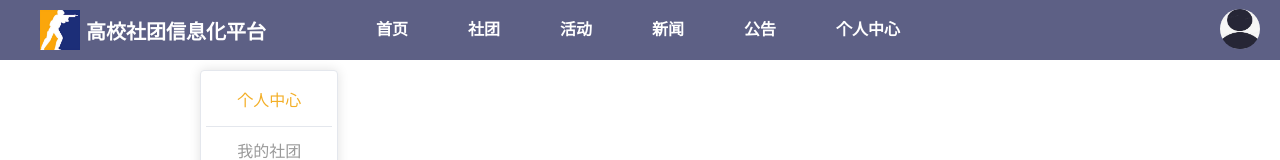
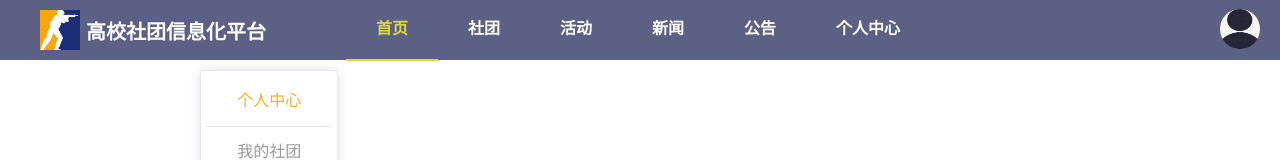
Before and after one commit to ProphetSAMA/wsssfun-ClubManag, a Vue app in the folder web/club-pc/: page /mine in a window 1280 px wide. Shown: the top 160 px of the page. Built offline with nearby package versions, Linux system fonts and the light colour scheme.

Commit message:
持久化tabs标签切换状态

```diff
--- a/web/club-pc/package.json
+++ b/web/club-pc/package.json
@@ -12,6 +12,8 @@
     "@element-plus/icons-vue": "^2.3.1",
     "element-plus": "^2.8.4",
     "pinia": "^2.2.4",
+    "pinia-plugin-persist": "^1.0.0",
+    "pinia-plugin-persistedstate": "^4.1.1",
     "swiper": "^11.1.14",
     "vue": "^3.5.10",
     "vue-router": "^4.4.5"
--- a/web/club-pc/src/main.ts
+++ b/web/club-pc/src/main.ts
@@ -3,6 +3,7 @@ import router from './router'
 import App from './App.vue'
 
 import { createPinia } from 'pinia'
+import piniaPersistedstate from 'pinia-plugin-persistedstate';
 // 引入Element-Plus
 import ElementPlus from 'element-plus'
 import zhCn from 'element-plus/es/locale/lang/zh-cn'
@@ -11,6 +12,7 @@ import * as ElementPlusIcons from '@element-plus/icons-vue'
 
 const app = createApp(App)
 const pinia = createPinia()
+pinia.use(piniaPersistedstate)
 app.use(ElementPlus, {
   locale: zhCn,
 })
--- a/web/club-pc/src/store/tabs/index.ts
+++ b/web/club-pc/src/store/tabs/index.ts
@@ -4,20 +4,18 @@ export const tabsStore = defineStore('tableStore', {
     // 定义状态
     state: () => {
         return {
-            fatable: 'home',
-            mineTabs: '/mine/mycenter'
+            fatable: 'home', // 当前选中的 tab
+            mineTabs: '/mine/mycenter', // 其他状态
+            activeName: 'home' // 新增状态，默认值为 'home'
         }
     },
-    // 获取state中的数据
-    getters: {
-        getCount(state) {
-            return state.count
-        }
-    },
-    actions: {
-        // 设置值
-        setCount(count: number) {
-            this.count = count;
-        }
+    persist: {
+        enabled: true,
+        strategies: [
+            {
+                storage: localStorage,
+                paths: ['fatable', 'mineTabs', 'activeName'], // 需要持久化的状态
+            }
+        ]
     }
 })
--- a/web/club-pc/src/views/layout/tabs.vue
+++ b/web/club-pc/src/views/layout/tabs.vue
@@ -1,10 +1,11 @@
 <template>
   <div class="tabs">
     <div
-        @click="$enevt => tabClick(item)"
+      @click="tabClick(item)"
       class="item"
-      :class="{ 'active-item': item.value == activeName }"
+      :class="{ 'active-item': item.value === store.activeName }"
       v-for="(item, index) in tabs"
+      :key="index"
     >
       {{ item.title }}
     </div>
@@ -12,45 +13,48 @@
 </template>
 
 <script setup lang="ts">
-import { computed, ref } from "vue";
+import { ref, watch, onMounted } from "vue";
 import { useRouter } from "vue-router";
-import { tabsStore } from '@/store/tabs/index'
-const store = tabsStore()
+import { tabsStore } from "@/store/tabs/index";
+
+const store = tabsStore();
 const router = useRouter();
-const activeName = computed(()=>{
-    return store.mineTabs
-})
 
+
+// 选项卡数据
 const tabs = ref([
-  {
-    title: "首页",
-    value: "home",
-  },
-  {
-    title: "社团",
-    value: "club",
-  },
-  {
-    title: "活动",
-    value: "activity",
-  },
-  {
-    title: "新闻",
-    value: "news",
-  },
-  {
-    title: "公告",
-    value: "notice",
-  },
-  {
-    title: "个人中心",
-    value: "mine",
-  },
+  { title: "首页", value: "home" },
+  { title: "社团", value: "club" },
+  { title: "活动", value: "activity" },
+  { title: "新闻", value: "news" },
+  { title: "公告", value: "notice" },
+  { title: "个人中心", value: "mine" },
 ]);
-const tabClick = (item:any) => {
-  activeName.value = item.value;
-  router.push({ name: item.value });
+
+// 页面加载时设置 activeName
+if (!store.activeName) {
+  store.activeName = store.fatable; // 使用 fatable 初始化 activeName
+}
+
+onMounted(() => {
+  if (!store.activeName) {
+    store.activeName = store.fatable; // 使用 fatable 初始化 activeName
+  }
+});
+// 监听 activeName 变化
+const tabClick = (item: any) => {
+  store.activeName = item.value; // 更新选中的 Tab
+  store.fatable = item.value; // 更新 Pinia 状态
+  router.push({ name: item.value }); // 路由跳转
 };
+
+// 监听 store.fatable 的变化并更新 activeName
+watch(
+  () => store.fatable,
+  (newValue) => {
+    store.activeName = newValue;
+  }
+);
 </script>
 
 <style scoped lang="scss">
@@ -59,6 +63,7 @@ const tabClick = (item:any) => {
   flex-grow: 1;
   font-weight: 600;
   margin-left: 80px;
+
   .item {
     padding: 0px 30px;
     text-align: center;
@@ -68,6 +73,7 @@ const tabClick = (item:any) => {
     height: 60px;
     line-height: 60px;
   }
+
   .active-item {
     padding: 0px 30px;
     text-align: center;
--- a/web/club-pc/src/views/mine/mine.vue
+++ b/web/club-pc/src/views/mine/mine.vue
@@ -24,12 +24,16 @@
 </template>
 
 <script setup lang="ts">
-import { ref } from "vue";
+import { computed, ref } from "vue";
 import { tabsStore } from '@/store/tabs/index'
+const store = tabsStore()
 
-const activeName = ref("/mine/mycenter");
+const activeName = computed(()=>{
+    return store.mineTabs
+})
 const btnClick = (id:string)=>{
-    activeName.value = id;
+    // activeName.value = id;
+    store.mineTabs = id;
 }
 
 // 定义分类数据，存储在响应式变量category中
--- a/web/club-pc/tsconfig.json
+++ b/web/club-pc/tsconfig.json
@@ -4,7 +4,8 @@
     "strict": true,
     "baseUrl": ".",
     "paths": {
-      "@/*": ["src/*"]
+      "@/*": ["src/*"],
+      "pinia-plugin-persist": ["src/types/pinia-plugin-persist.d.ts"]
     }
   },
   "include": ["src", "vite.config.ts"],
@@ -13,5 +14,5 @@
     { "path": "./tsconfig.app.json" },
     { "path": "./tsconfig.node.json" }
   ],
-  "exclude": ["node_modules","**/*.spec.ts"]
+  "exclude": ["node_modules", "**/*.spec.ts"]
 }
--- a/web/club-pc/tsconfig.node.json
+++ b/web/club-pc/tsconfig.node.json
@@ -1,7 +1,8 @@
 {
   "compilerOptions": {
+    "forceConsistentCasingInFileNames": true,
     "target": "ES2022",
-    "lib": ["ES2023"],
+    "lib": ["ES6", "DOM"],
     "module": "ESNext",
     "skipLibCheck": true,
 
```
Also changed, not shown: web/club-pc/src/type/pinia-plugin-persist.d.ts (added, +15 -0 lines), 1 other file (tests, documents, lock files or other folders).
